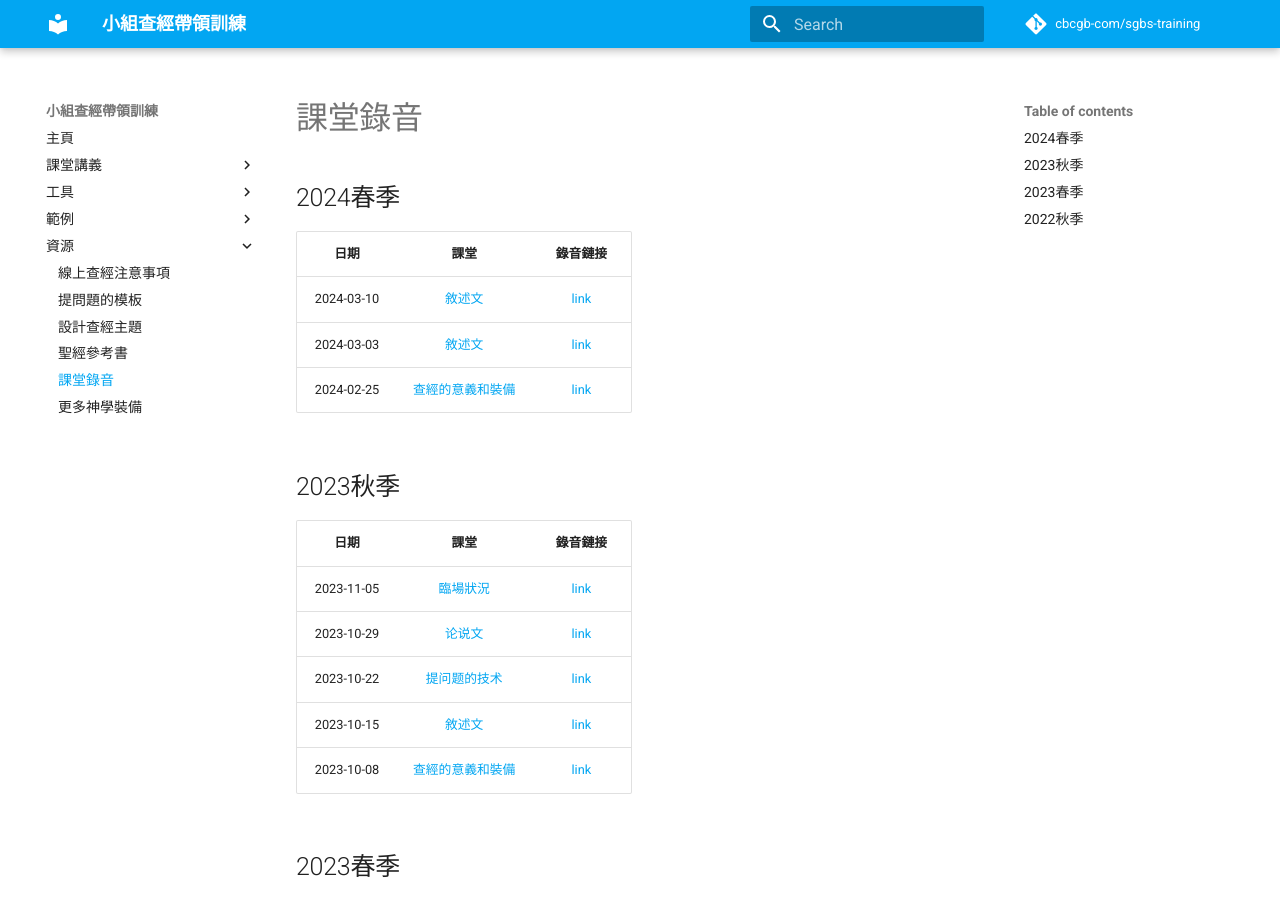
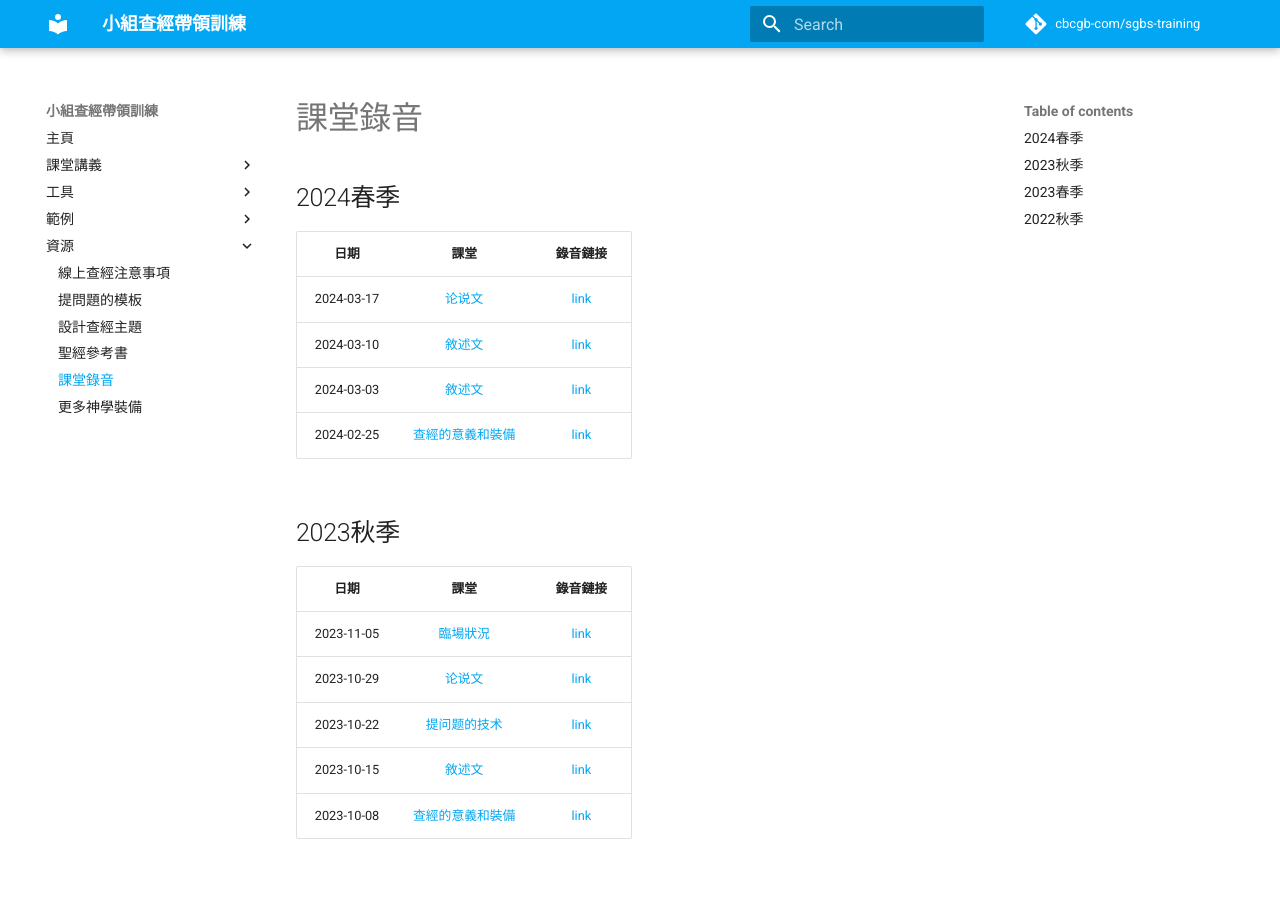
Before and after one commit to cbcgb-com/sgbs-training, an MkDocs documentation site: the page built from docs/resources/recordings.md, in a window 1280 px wide and 900 px high. Built offline with MkDocs 1.6.1 and Material for MkDocs 9.7.7, drawn with Linux system fonts in a browser that asks for light colours; comment, search, counter and statistics services are not loaded.

Commit message:
docs: Add new class recording link to recordings.md
- A new class recording link for the class on 2024-03-17 has been added to the recordings.md file.
- The class topic was "论说文" and the recording is available via a Dropbox link.

This commit is part of the 20240317-recording branch.

```diff
--- a/docs/resources/recordings.md
+++ b/docs/resources/recordings.md
@@ -4,6 +4,7 @@
 
 |    日期    |                            課堂                            |                                                             錄音鏈接                                                             |
 |:----------:|:--------------------------------------------------------:|:--------------------------------------------------------------------------------------------------------------------------------:|
+| 2024-03-17 |     [论说文](../class-notes/lesson-4-argumentation.md)     | [link](https://www.dropbox.com/scl/fi/h02u2fl5f599zg74urxwa/20240317-class-4-recording.mp3?rlkey=fno80mh3givw1zl6ih0fmpn0p&dl=0) |
 | 2024-03-10 |      [敘述文](../class-notes/lesson-3-questioning.md)      | [link](https://www.dropbox.com/scl/fi/3rswmlzkvy00pqupnnt9a/20240310-class-3-recording.mp3?rlkey=sbu4n629cx2sm1nzcci063z1p&dl=0) |
 | 2024-03-03 |       [敘述文](../class-notes/lesson-2-narrative.md)       | [link](https://www.dropbox.com/scl/fi/wou9rcw8hdb93udwlmeze/20240302-class-2-recording.mp3?rlkey=190ahbxab4a33dm1w6d7kiupt&dl=0) |
 | 2024-02-25 | [查經的意義和裝備](../class-notes/lesson-1-foundations.md) | [link](https://www.dropbox.com/scl/fi/vgxd6fvrhn7w4hnsyx060/20240225-class-1-recording.mp3?rlkey=7ixgxdz022193su0le8rfewey&dl=0) |
```
